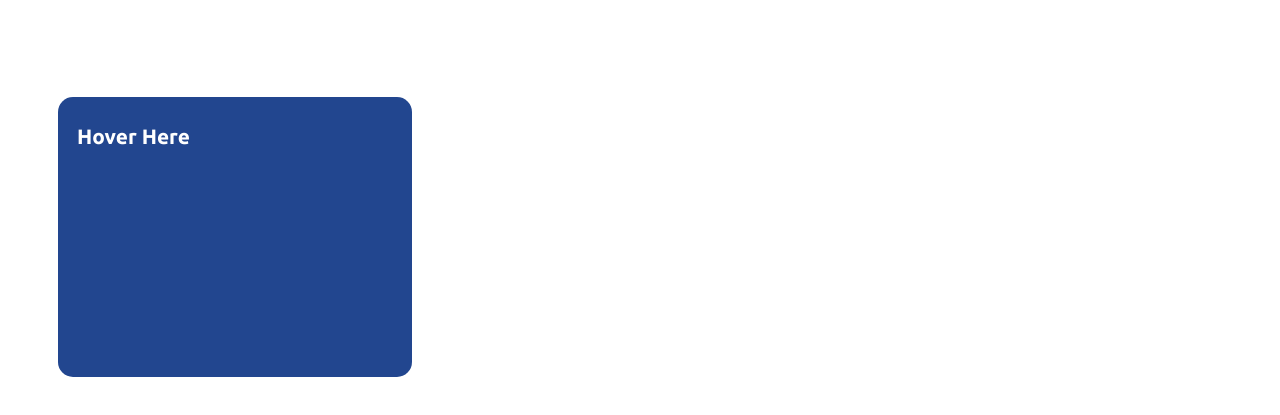
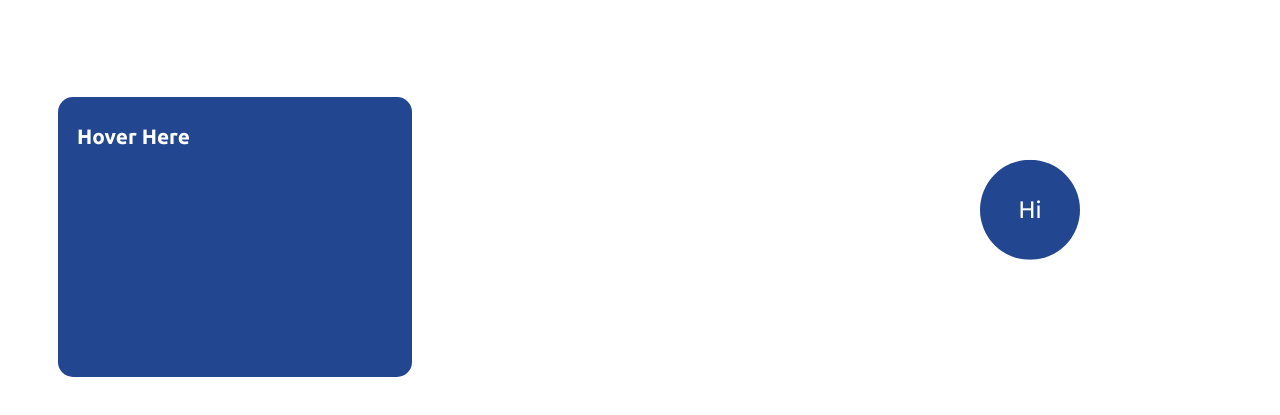
Before and after one commit to 0volem/0volem.github.io, a plain HTML site: page animation.html in a window 1280 px wide. Shown: the part 343-758 px from the top of the page. Drawn offline with Linux system fonts and the light colour scheme.

Commit message:
Update animation.html

```diff
--- a/animation.html
+++ b/animation.html
@@ -70,6 +70,33 @@ width: 300px;
 opacity: 100;
 padding-left: 15px;
 }
+#circle {
+  width: 100px;
+  height: 100px;
+  background: #22468f;
+  border-radius: 50%;
+  position: absolute;
+  right: 200px;
+  top: 500px;
+  animation-name: bounce;
+  animation-duration: 3s;
+  animation-iteration-count: infinite;
+  animation-timing-function: ease;
+  text-align: center;
+  display: grid;
+  place-items: center;
+  color: white;
+  font-family: 'Ubuntu';
+  font-size: 1.5em
+
+}
+
+@keyframes bounce{
+0%{translate: 0px 0px;}
+50%{translate: 0px -50px;}
+100%{translate: 0px 0px;}
+
+}
 
 </style>
 
@@ -84,4 +111,5 @@ padding-left: 15px;
 
 <p id="box"><span id="title">Hover Here</span> <br><span id="para">This is a random paragraph. Sleep deprivation causes all sorts of challenges and problems. When one doesn’t get enough sleep one’s mind doesn’t work clearly. Studies have shown that after staying awake for 24 hours one’s ability to do simple math is greatly impaired. Driving tired has been shown to be as bad as driving drunk. Moods change, depression, anxiety, and mania can be induced by lack of sleep. </span></p>
 
+<p id="circle">Hi</p>
 </html>
```
